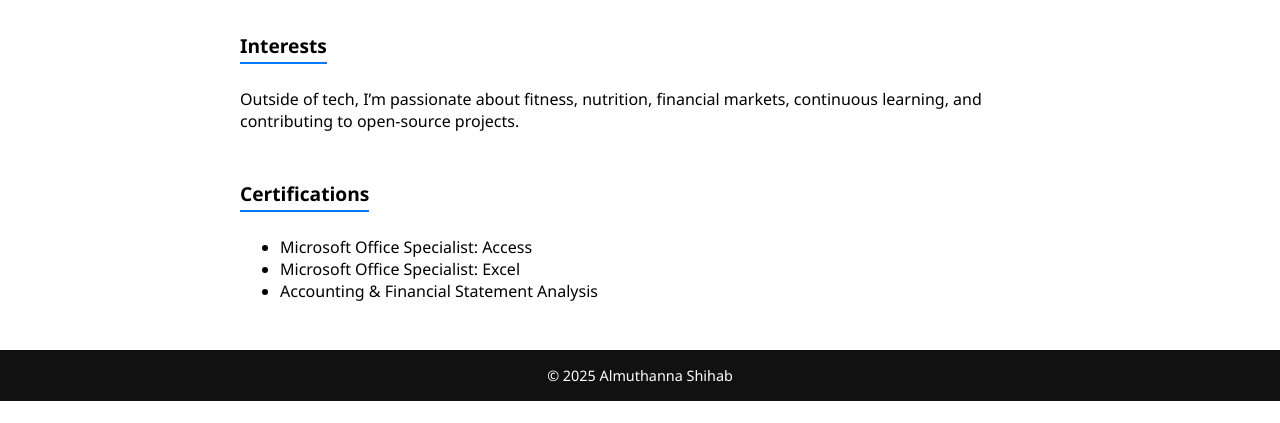
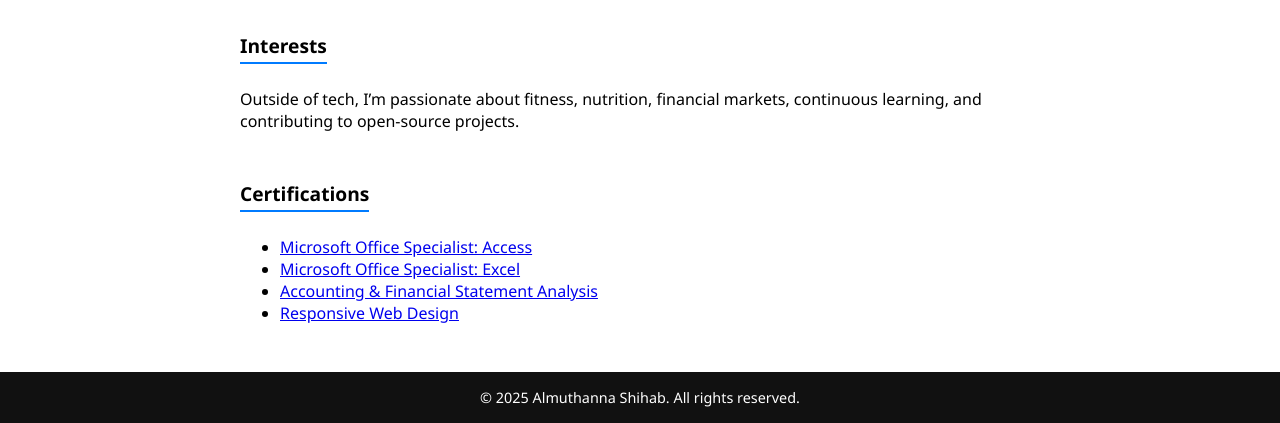
Before and after one commit to almuthanna1/ePortfolio, a Flask app: page /about-me in a window 1280 px wide. Shown: the part 889-1312 px from the top of the page. Before the commit the page ends 1290 px from the top, so only its background shows below. Run offline with Flask 3, Linux system fonts and the light colour scheme.

Commit message:
Update about-me.html

```diff
--- a/templates/about-me.html
+++ b/templates/about-me.html
@@ -53,15 +53,20 @@
         continuous learning, and contributing to open-source projects.</p>
 
       <h3 class="about-subheading">Certifications</h3>
-      <ul>
-        <li>Microsoft Office Specialist: Access</li>
-        <li>Microsoft Office Specialist: Excel</li>
-        <li>Accounting & Financial Statement Analysis</li>
-      </ul>
+
+      <ul class="cert-list">
+        <li><a href="https://www.udemy.com/certificate/UC-e2f1d8a3-b111-49ae-a451-730c9c8206d4/">Microsoft Office Specialist: Access</a></li>
+        <li><a href="https://www.udemy.com/certificate/UC-2a526072-d38e-4235-94d1-02d24404f99d/">Microsoft Office Specialist: Excel</a></li>
+        <li><a href="https://www.udemy.com/certificate/UC-9f4f0e96-bd2b-43cc-aad0-cce1a2e9e71c/">Accounting & Financial Statement Analysis</a></li>
+        <li><a href="https://www.freecodecamp.org/certification/ashihab/responsive-web-design">Responsive Web Design</a></li>
+     </ul>
+
+
+
     </section>
   </main>
 
-  <footer>&copy; 2025 Almuthanna Shihab</footer>
+  <footer>&copy; 2025 Almuthanna Shihab. All rights reserved.</footer>
 
   <script>
     const toggleBtn = document.createElement('button');
```
